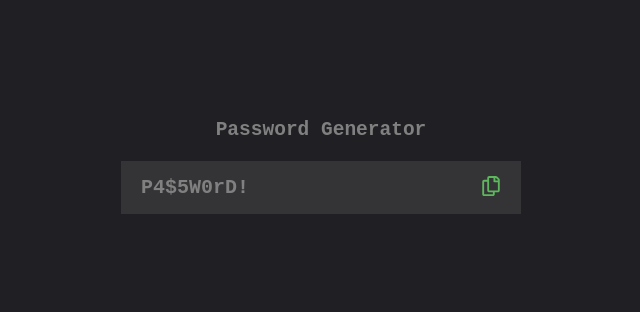
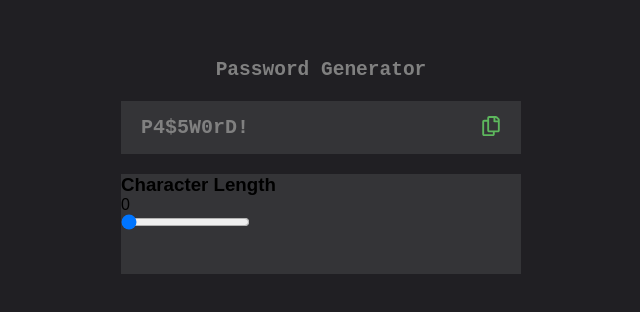
Before and after one commit to tomasleggire/password-generator, a React (Create React App) app: page / in a window 1280 px wide. Shown: the part 234-546 px from the top of the page, without its empty margins (319-959 px from the left). Built offline with nearby package versions, Linux system fonts and the light colour scheme.

Commit message:
Update 6 files

```diff
--- a/src/App.tsx
+++ b/src/App.tsx
@@ -1,14 +1,19 @@
-import React from 'react';
-import { MyContextProvider } from './contexts/PasswordContext';
+import React from "react";
+import { MyContextProvider } from "./contexts/PasswordContext";
 
-import MainLayout from './containers/MainLayout';
-import Header from './components/Header';
+import MainLayout from "./containers/MainLayout";
+import OptinsLayout from "./containers/OptionsLayout";
+import Header from "./components/Header";
+import RangeSelector from "./components/RangeSelector";
 
 export default function App() {
   return (
     <MyContextProvider>
       <MainLayout>
         <Header />
+        <OptinsLayout>
+          <RangeSelector />
+        </OptinsLayout>
       </MainLayout>
     </MyContextProvider>
   );
--- /dev/null
+++ b/src/components/RangeSelector.tsx
@@ -0,0 +1,28 @@
+import React, { useState } from "react";
+import "../styles/RangeSelector.css";
+
+export default function RangeSelector() {
+  const [rangeValue, setRangeValue] = useState(0);
+
+  const handleRangeSelector = (e: React.ChangeEvent<HTMLInputElement>) => {
+    setRangeValue(Number (e.target.value));
+  };
+
+  return (
+    <div>
+      <div>
+        <h3>Character Length</h3>
+        <span>{rangeValue}</span>
+      </div>
+      <div>
+        <input
+          type="range"
+          min="0"
+          max="20"
+          value={rangeValue}
+          onChange={(e) => handleRangeSelector(e)}
+        />
+      </div>
+    </div>
+  );
+}
--- a/src/containers/OptionsLayout.tsx
+++ b/src/containers/OptionsLayout.tsx
@@ -1,6 +1,6 @@
 import React from "react";
 import { ChildrenProps } from "../types";
-import '../styles/OptinsLayout.css';
+import '../styles/OptionsLayout.css';
 
 export default function OptinsLayout(props: ChildrenProps): JSX.Element {
     return (
--- a/src/styles/OptionsLayout.css
+++ b/src/styles/OptionsLayout.css
@@ -0,0 +1,6 @@
+.main-options-layout {
+  width: 100%;
+  height: 100px;
+  margin-top: 20px;
+  background-color: var(--secondary-bg-color);
+}
```
Also changed, not shown: src/styles/RangeSelector.css (added), 1 other file (tests, documents, lock files or other folders).
